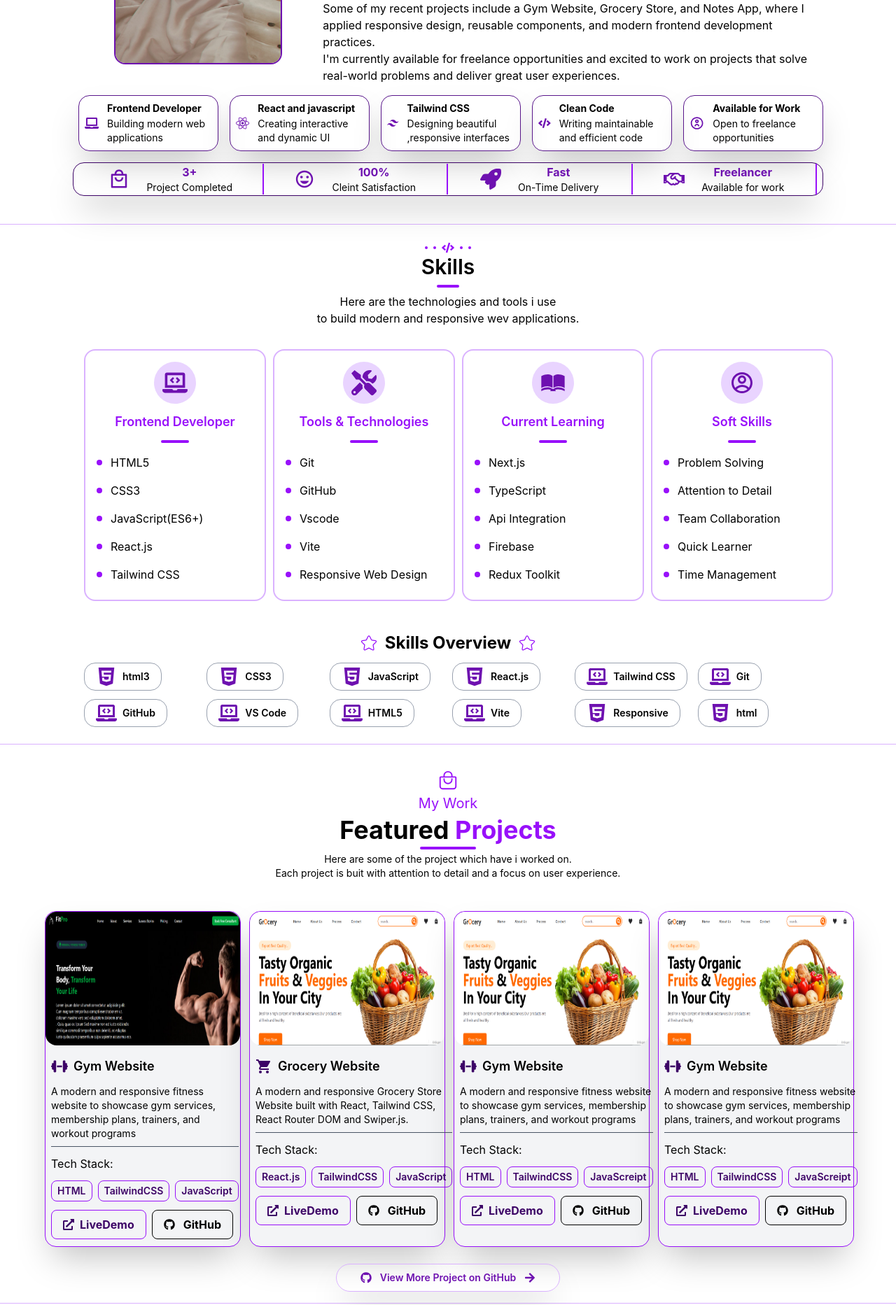
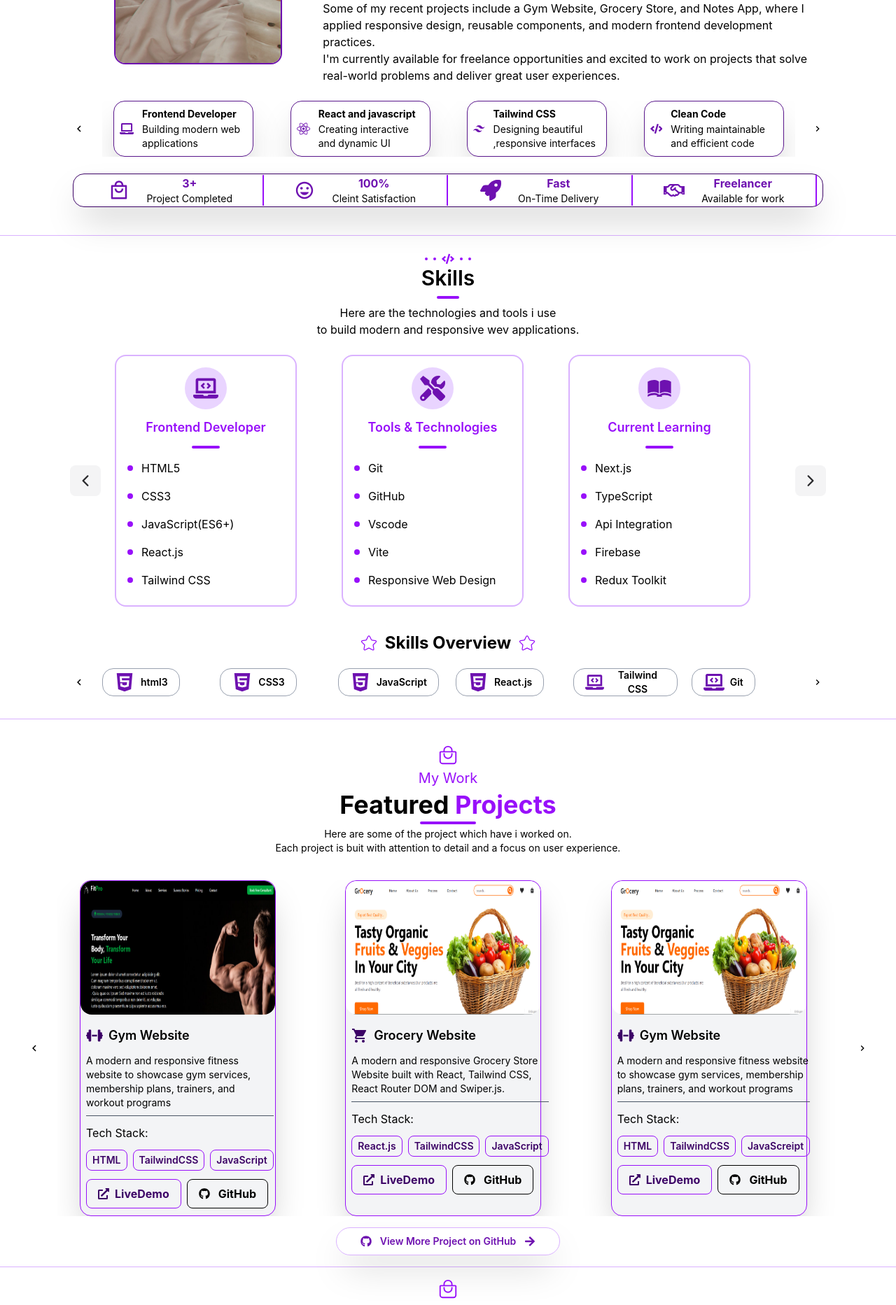
Before and after one commit to Shafaque1perween/MyPortfolio, a React (Vite) app: page / in a window 1280 px wide. Shown: the part 720-2585 px from the top of the page at 70% size. Built offline with nearby package versions, Linux system fonts and the light colour scheme.

Commit message:
update skills

```diff
--- a/package.json
+++ b/package.json
@@ -14,6 +14,7 @@
     "react": "^19.2.0",
     "react-dom": "^19.2.0",
     "react-icons": "^5.6.0",
+    "swiper": "^14.0.2",
     "tailwindcss": "^4.3.2"
   },
   "devDependencies": {
--- a/src/Components/About.jsx
+++ b/src/Components/About.jsx
@@ -1,4 +1,10 @@
 import React from 'react'
+import { Navigation } from 'swiper/modules';
+import { Swiper, SwiperSlide } from 'swiper/react';
+
+// Import Swiper styles
+import 'swiper/css';
+import 'swiper/css/navigation';
 import Heading from './Heading'
 import { FaExternalLinkAlt, FaLaptop } from "react-icons/fa";
 import profile from "../assets/profile.jpeg"
@@ -13,16 +19,17 @@ import { FaRocket } from "react-icons/fa6";
 import { FaRegHandshake } from "react-icons/fa";
 import { IoMdHappy } from "react-icons/io";
 import { RiShoppingBag4Line } from "react-icons/ri";
+import { MdKeyboardArrowLeft, MdKeyboardArrowRight } from 'react-icons/md';
 
 
 
 const About = () => {
 
-    const renderCards = details.map((item, index) => {
-        return (
-            <Cards key={index} name={item.name} icon={item.icon} para={item.para} />
-        )
-    })
+    // const renderCards = details.map((item, index) => {
+    //     return (
+    //         <Cards key={index} name={item.name} icon={item.icon} para={item.para} />
+    //     )
+    // })
     const renderTag = values.map((item, index) => {
         return (
             <Tag key={index} name={item.name} icon={item.icon} para={item.para} />
@@ -41,7 +48,7 @@ const About = () => {
 
             <div className=' flex justify-between items-start px-6 py-4 w-full h-full'>
 
-                 <div className='hidden lg:flex h-70 w-1/3 px-6 py-4   justify-center items-center '>
+                <div className='hidden lg:flex h-70 w-1/3 px-6 py-4   justify-center items-center '>
                     <img src={profile} className='h-60 w-60 rounded-2xl border-purple-800 border-2' />
 
                 </div>
@@ -71,10 +78,56 @@ const About = () => {
             </div>
 
 
-                <div className='grid lg:grid-cols-5 sm:grid-cols-2 md:grid-cols-3 grid-cols-1 justify-between   items-center gap-6 lg:px-8 px-2   '>
-                    {renderCards}
+            {/* <div className='grid lg:grid-cols-5 sm:grid-cols-2 md:grid-cols-3 grid-cols-1 justify-between   items-center gap-6 lg:px-8 px-2   '>
+                {renderCards}
+            </div> */}
+               <div className=' flex justify-center items-center  py-2 w-full'>
+                    <button className='custom-prev2 flex justify-center items-center text-black px-6 rounded-lg text-lg   hover:text-purple-600  hover:cursor-pointer'>
+                        <MdKeyboardArrowLeft />
+
+                    </button>
+
+
+
+
+                    <Swiper navigation={
+                        {
+                            nextEl: ".custom-next2",
+                            prevEl: ".custom-prev2"
+                        }
+                    }
+                        loop={true}
+                        breakpoints={{
+
+                            640: { slidesPerView: 2, spaceBetween: 20 },
+                            768: { slidesPerView: 3, spaceBetween: 20 },
+                            1024: { slidesPerView: 4, spaceBetween: 20 },
+                        }}
+
+
+                        modules={[Navigation]} className="mySwiper">
+                        {details.map((item, index) => {
+                            return (
+                                <SwiperSlide className=' gap-2  w-full lg:px-4 px-13'>
+
+                                    <Cards key={index} name={item.name} icon={item.icon} para={item.para} />
+                                </SwiperSlide>
+
+                            )
+                        })}
+                    </Swiper>
+
+                    <button className='custom-next2 flex justify-center items-center text-black px-6 rounded-lg   hover:text-purple-600  hover:cursor-pointer'>
+                        <MdKeyboardArrowRight />
+
+                    </button>
+
+                    {/* <button className='custom-next flex justify-center items-center text-black px-6 rounded-lg   hover:text-purple-600  hover:cursor-pointer'>
+                                    <MdKeyboardArrowRight />
+
+                                </button> */}
+
                 </div>
-
 
 
 
@@ -83,6 +136,9 @@ const About = () => {
                   {renderTag}
 
                 </div>
+
+
+
 
             </div>
         </section>
@@ -121,7 +177,7 @@ const details = [
         para: "Open to freelance opportunities",
     },
 ];
-const values =[
+const values = [
     {
         icon: RiShoppingBag4Line,
         name: '3+',
@@ -133,12 +189,12 @@ const values =[
         para: "Cleint Satisfaction",
     },
     {
-        icon: FaRocket ,
+        icon: FaRocket,
         name: "Fast",
         para: "On-Time Delivery",
     },
     {
-        icon: FaRegHandshake ,
+        icon: FaRegHandshake,
         name: "Freelancer",
         para: "Available for work",
     },
--- a/src/Components/Projects.jsx
+++ b/src/Components/Projects.jsx
@@ -1,11 +1,21 @@
 import React from 'react'
+
+// Import Swiper React components
+import { Swiper, SwiperSlide } from 'swiper/react';
+
+// Import Swiper styles
+import 'swiper/css';
+import 'swiper/css/navigation';
+import { Navigation } from 'swiper/modules';
+
+// import required modules
 import Heading from './Heading'
 import { IoBagHandleOutline } from 'react-icons/io5'
 import ProjectCard from './ProjectCard'
 import gym from "../assets/gym.png"
 import grocery from "../assets/grocery.png"
 import { FaDumbbell } from "react-icons/fa6";
-import { MdLocalGroceryStore } from "react-icons/md";
+import { MdKeyboardArrowLeft, MdKeyboardArrowRight, MdLocalGroceryStore } from "react-icons/md";
 import { FaGithub } from "react-icons/fa";
 import { FaArrowRight } from "react-icons/fa";
 
@@ -13,24 +23,67 @@ import { FaArrowRight } from "react-icons/fa";
 
 function Projects() {
 
-    const renderCards = project.map((item, index) => {
-        return (
-            <ProjectCard key={index} image={item.image} icon={item.icon} icon2={item.icon2} icon3={item.icon3} name1={item.name1} name2={item.name2} para={item.para} tag1={item.tag1} tag2={item.tag2} tag3={item.tag3} link1={item.link1} link2={item.link2} />
-        )
-    })
+    // const renderCards = project.map((item, index) => {
+    //     return (
+    //         <ProjectCard key={index} image={item.image} icon={item.icon} icon2={item.icon2} icon3={item.icon3} name1={item.name1} name2={item.name2} para={item.para} tag1={item.tag1} tag2={item.tag2} tag3={item.tag3} link1={item.link1} link2={item.link2} />
+    //     )
+    // })
     return (
         <section className='flex flex-col justify-center items-center gap-2 px-4  py-4 border-b border-b-purple-300 ' id='project'>
             <div className='py-3'>
                 <Heading name1="Featured" name2="Projects" head="My Work" icon={IoBagHandleOutline} para1="Here are some of the project which have i worked on." para2="Each project is buit with attention to detail and a focus on user experience." />
 
             </div>
-            <div className='px-12 py-4 rounded-2xl lg:gap-4 gap-6 grid lg:grid-cols-4 md:grid-cols-3 grid-cols-1 sm:grid-cols-2  justify-between items-center '>
+            {/* <div className='px-12 py-4 rounded-2xl lg:gap-4 gap-6 grid lg:grid-cols-4 md:grid-cols-3 grid-cols-1 sm:grid-cols-2  justify-between items-center '>
                 {renderCards}
+            </div> */}
+            <div className=' flex justify-center items-center  py-2 w-full '>
+                <button className='custom-prev2 flex justify-center items-center text-black px-6 rounded-lg text-lg   hover:text-purple-600  hover:cursor-pointer'>
+                    <MdKeyboardArrowLeft />
+
+                </button>
+
+
+
+
+                <Swiper navigation={
+                    {
+                        nextEl: ".custom-next2",
+                        prevEl: ".custom-prev2"
+                    }
+                }
+                    loop={true}
+                    breakpoints={{
+
+                        640: { slidesPerView: 1, spaceBetween: 20 },
+                        768: { slidesPerView: 2, spaceBetween: 20 },
+                        1024: { slidesPerView: 3, spaceBetween: 20 },
+                    }}
+
+
+                    modules={[Navigation]} className="mySwiper">
+                    {project.map((item, index) => {
+                        return (
+                            <SwiperSlide className='flex justify-center items-center  gap-2  px-8'>
+
+                                <ProjectCard key={index} image={item.image} icon={item.icon} icon2={item.icon2} icon3={item.icon3} name1={item.name1} name2={item.name2} para={item.para} tag1={item.tag1} tag2={item.tag2} tag3={item.tag3} link1={item.link1} link2={item.link2} />                                        </SwiperSlide>
+
+                        )
+                    })}
+                </Swiper>
+
+                <button className='custom-next2 flex justify-center items-center text-black px-6 rounded-lg   hover:text-purple-600  hover:cursor-pointer'>
+                    <MdKeyboardArrowRight />
+
+                </button>
+
+
+
             </div>
             <div className='  flex justify-center items-center  shadow-2xl border border-purple-300 lg:w-80  w-70  h-10  px-2 py-1 rounded-full gap-3 text-purple-800 top-2.5 font-semibold '>
                 <FaGithub />
                 <h2 className='text-sm'>View More Project on GitHub</h2>
-                <FaArrowRight/>
+                <FaArrowRight />
 
             </div>
 
--- a/src/Components/Skillbtn.jsx
+++ b/src/Components/Skillbtn.jsx
@@ -3,7 +3,7 @@ import { FaHtml5 } from "react-icons/fa";
 
 function Skillbtn({icon:Icon,name}) {
   return (
-    <div className='flex justify-center items-center gap-2 h-10 px-4 py-2  border border-gray-400  w-fit rounded-2xl'>
+    <div className='flex justify-center items-center gap-2 h-10 px-4 py-2  border border-gray-400  w-fit rounded-2xl '>
 
         <Icon className=' text-3xl text-purple-800'>{Icon}</Icon>
         <h2 className=' text-sm font-semibold'>{name}</h2>
--- a/src/Components/Skills.jsx
+++ b/src/Components/Skills.jsx
@@ -1,5 +1,15 @@
-import React from 'react'
-import { FaCode } from 'react-icons/fa'
+
+import React from 'react';
+// Import Swiper React components
+import { Swiper, SwiperSlide } from 'swiper/react';
+
+// Import Swiper styles
+import 'swiper/css';
+import 'swiper/css/navigation';
+
+// import required modules
+import { Navigation } from 'swiper/modules';
+import { FaArrowRight, FaCode } from 'react-icons/fa'
 import SkillCard from './SkillCard'
 import { FaLaptopCode, FaTools } from 'react-icons/fa'
 import { RiAccountCircleLine } from "react-icons/ri";
@@ -7,23 +17,25 @@ import { GiOpenBook } from "react-icons/gi";
 import { CiStar } from "react-icons/ci";
 import Skillbtn from './Skillbtn';
 import { FaHtml5 } from "react-icons/fa";
+import { IoIosArrowBack, IoIosArrowForward } from 'react-icons/io';
+import { MdKeyboardArrowLeft, MdKeyboardArrowRight } from "react-icons/md";
 
 
 
 function Skills() {
 
 
-    const renderSkills = skill.map((item, index) => {
-        return (
-            <SkillCard key={index} name={item.name} icon={item.icon} tag1={item.tag1} tag2={item.tag2} tag3={item.tag3} tag4={item.tag4} tag5={item.tag5} />
-        )
-    })
+    // const renderSkills = skill.map((item, index) => {
+    //     return (
+    //         <SkillCard key={index} name={item.name} icon={item.icon} tag1={item.tag1} tag2={item.tag2} tag3={item.tag3} tag4={item.tag4} tag5={item.tag5} />
+    //     )
+    // })
 
-     const renderBtn = btn.map((item, index) => {
-        return (
-            <Skillbtn key={index} name={item.name} icon={item.icon}  />
-        )
-    })
+    // const renderBtn = btn.map((item, index) => {
+    //     return (
+    //         <Skillbtn key={index} name={item.name} icon={item.icon} />
+    //     )
+    // })
     return (
         <section className='  w-full h-full lg:px-20 px-6 py-2 lg:py-6 border-b border-b-purple-300 ' id='skills'>
             <div className=' h-full w-full gap-3 '>
@@ -40,26 +52,118 @@ function Skills() {
                     <p className='text-center'>Here are the technologies and tools i use <br /> to build modern and responsive wev applications.</p>
                 </div>
             </div>
-            <div className='flex justify-center items-center'>
+            {/* <div className='flex justify-center items-center'>
                 <div className='grid  lg:grid-cols-4 md:grid-cols-3 sm:grid-cols-1 grid-cols-1  flex-row lg:justify-center justify-between items-center py-2 px-2  md:py-8 md:px-10   gap-3 md:gap-20 lg:gap-10'>
                     {renderSkills}
                 </div>
 
+            </div> */}
+            <div className='flex justify-between items-center '>
+                <div className='flex justify-end  p-5 mt-5 '>
+                    <button className='custom-prev1 flex justify-center items-center text-zinc-800 text-2xl rounded-lg w-11 h-11 bg-zinc-100 hover:bg-purple-600 hover:text-white hover:cursor-pointer'>
+                        <IoIosArrowBack />
+
+                    </button>
+
+
+                </div>
+                <Swiper navigation={
+                    {
+                        nextEl: ".custom-next1",
+                        prevEl: ".custom-prev1"
+                    }
+                }
+                    loop={true}
+                    breakpoints={{
+                        640: { slidesPerView: 1, spaceBetween: 20 },
+                        768: { slidesPerView: 2, spaceBetween: 20 },
+                        1024: { slidesPerView: 3, spaceBetween: 20 },
+                    }}
+
+
+                    modules={[Navigation]} className="mySwiper">
+                    {skill.map((item, index) => {
+                        return (
+                            <SwiperSlide className='flex justify-center items-center  py-6 '>
+
+                                <SkillCard key={index} name={item.name} icon={item.icon} tag1={item.tag1} tag2={item.tag2} tag3={item.tag3} tag4={item.tag4} tag5={item.tag5} />
+
+                            </SwiperSlide>
+
+                        )
+                    })}
+                </Swiper>
+                <div className='flex justify-end  p-5 mt-5 '>
+                    <button className='custom-next1 flex  justify-center items-center text-zinc-800 text-2xl rounded-lg w-11 h-11 bg-zinc-100 hover:bg-purple-600 hover:text-white hover:cursor-pointer'>
+                        <IoIosArrowForward />
+                    </button>
+                </div>
+
             </div>
 
-            <div className='flex justify-center items-center gap-2 py-3 '>
+            <div className='flex justify-center items-center gap-2 py-3
+            '>
                 <span className='text-3xl text-purple-600 font-extrabold'><CiStar /></span>
-                <h2  className='text-2xl font-bold'>Skills Overview</h2>
-                <span  className='text-3xl text-purple-600 font-extrabold'><CiStar /></span>
-                </div>
-                <div className=' lg:px-10 px-10 '>
+                <h2 className='text-2xl font-bold'>Skills Overview</h2>
+                <span className='text-3xl text-purple-600 font-extrabold'><CiStar /></span>
+            </div>
+            {/* <div className=' lg:px-10 px-10 '>
                 <div className='  grid lg:grid-cols-6 md:grid-cols-4 sm:grid-cols-3 grid-cols-2 flex-row justify-between md:gap-3 gap-6 items-center  '>
                     {renderBtn}
                 </div>
+            </div> */}
+            <div className=' flex justify-center items-center  py-2 '>
+                <button className='custom-prev2 flex justify-center items-center text-black px-6 rounded-lg text-lg   hover:text-purple-600  hover:cursor-pointer'>
+                    <MdKeyboardArrowLeft />
+
+                </button>
+
+
+
+
+                <Swiper navigation={
+                    {
+                        nextEl: ".custom-next2",
+                        prevEl: ".custom-prev2"
+                    }
+                }
+                    loop={true}
+                    breakpoints={{
+                        340: { slidesPerView: 2, spaceBetween: 20 },
+                        640: { slidesPerView: 4, spaceBetween: 20 },
+                        768: { slidesPerView: 4, spaceBetween: 20 },
+                        1024: { slidesPerView: 6, spaceBetween: 20 },
+                    }}
+
+
+                    modules={[Navigation]} className="mySwiper">
+                    {btn.map((item, index) => {
+                        return (
+                            <SwiperSlide className='flex justify-center items-center text-center gap-2'>
+
+                                <Skillbtn key={index} name={item.name} icon={item.icon} />
+                            </SwiperSlide>
+
+                        )
+                    })}
+                </Swiper>
+
+                <button className='custom-next2 flex justify-center items-center text-black px-6 rounded-lg   hover:text-purple-600  hover:cursor-pointer'>
+                    <MdKeyboardArrowRight />
+
+                </button>
+
+                {/* <button className='custom-next flex justify-center items-center text-black px-6 rounded-lg   hover:text-purple-600  hover:cursor-pointer'>
+                    <MdKeyboardArrowRight />
+
+                </button> */}
+
             </div>
 
 
-        </section>
+
+
+        </section >
 
     )
 }
@@ -109,22 +213,22 @@ const skill = [
 
 const btn = [
     {
-        icon:   FaHtml5,
+        icon: FaHtml5,
         name: "html3",
 
     },
     {
-        icon:  FaHtml5,
+        icon: FaHtml5,
         name: "CSS3",
 
     },
     {
-        icon:  FaHtml5,
+        icon: FaHtml5,
         name: "JavaScript",
 
     },
     {
-        icon:  FaHtml5,
+        icon: FaHtml5,
         name: "React.js",
 
     },
@@ -138,7 +242,7 @@ const btn = [
         name: "Git",
 
     },
-     {
+    {
         icon: FaLaptopCode,
         name: "GitHub",
 
@@ -158,13 +262,13 @@ const btn = [
         name: "Vite",
 
     },
-     {
-        icon:  FaHtml5,
+    {
+        icon: FaHtml5,
         name: "Responsive",
 
     },
     {
-        icon:  FaHtml5,
+        icon: FaHtml5,
         name: "html",
 
     },
--- a/src/Components/Tag.jsx
+++ b/src/Components/Tag.jsx
@@ -4,7 +4,7 @@ import React from 'react'
 function Tag({ name, para, icon:Icon }) {
     return (
 
-        <div className='flex justify-center text-center   items-center w-[25%] h-auto gap-6 border-r-2 border-purple-600'>
+        <div className='flex justify-center text-center items-center w-[25%] h-auto gap-6 border-r-2 border-purple-600'>
             {/* <Icon className='text-3xl text-purple-800'/> */}
             <Icon className='text-3xl text-purple-800'>{Icon}</Icon>
 
```
Also changed, not shown: 1 other file (tests, documents, lock files or other folders).
